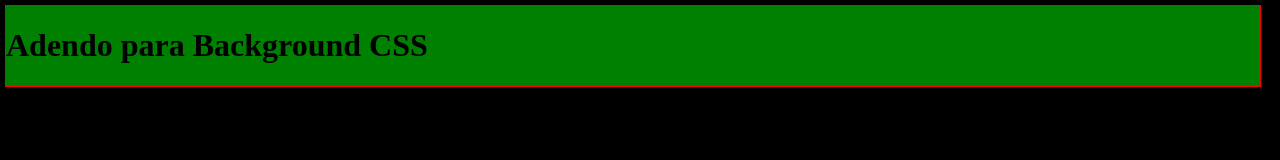
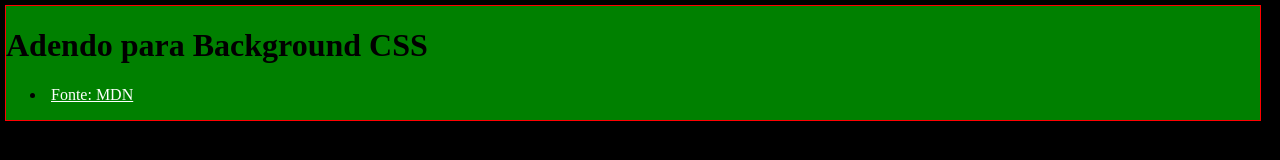
Before and after one commit to marcosyoggy/adendo-css-background, a plain HTML site: page index.html in a window 1280 px wide. Drawn offline with Linux system fonts and the light colour scheme.

Commit message:
up-1829-0206

```diff
--- a/index.html
+++ b/index.html
@@ -9,6 +9,9 @@
 </head>
 <body>
     <h1>Adendo para Background CSS</h1>
+    <ul>
+        <li><a href="https://developer.mozilla.org/en-US/docs/Web/CSS/background" target="_blank">Fonte: MDN</a></li>
+    </ul>
 
 </body>
 </html>
--- a/style.css
+++ b/style.css
@@ -10,3 +10,8 @@ body {
     margin: 5px;
 
 }
+
+a {
+    color: white;
+    margin-left: 5px;
+}
```
